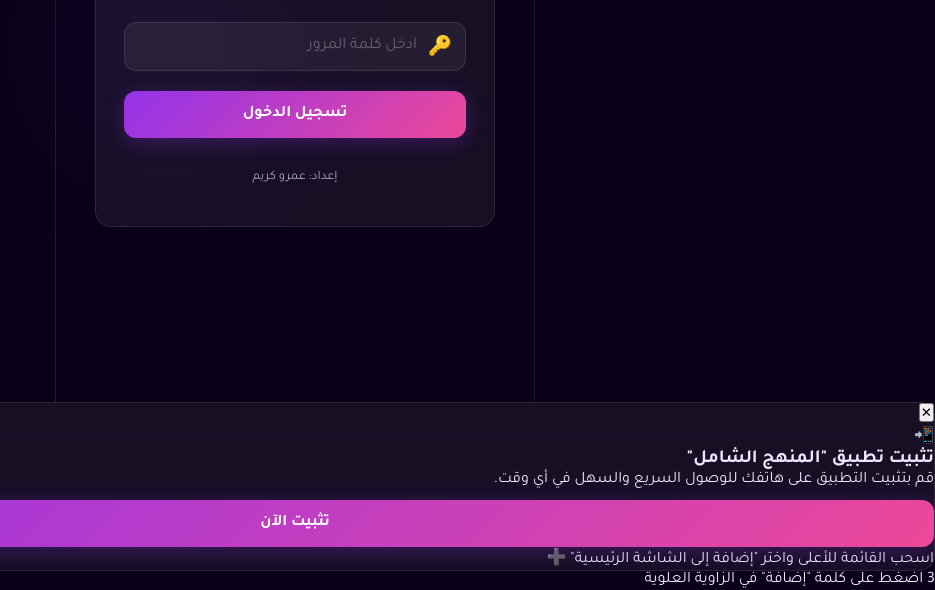
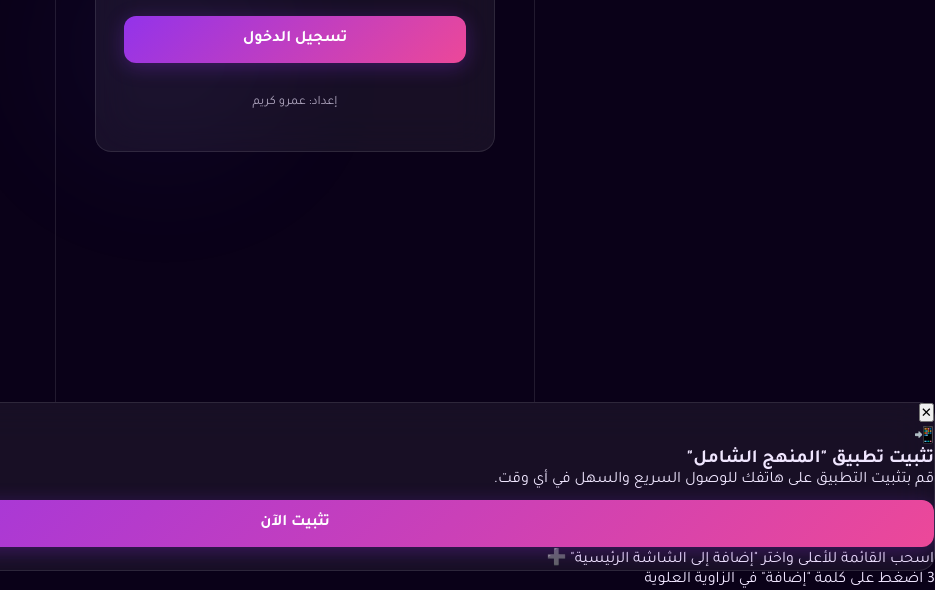
Before and after one commit to Amer411/mnhage, a plain HTML site: page index.html in a window 1280 px wide. Shown: the part 398-988 px from the top of the page, without its empty margins (345-1280 px from the left). Drawn offline with Linux system fonts and the light colour scheme; no server answers.

Commit message:
Add files via upload

```diff
--- a/css/style.css
+++ b/css/style.css
@@ -214,10 +214,10 @@ body {
 /* ===== LOGIN SCREEN ===== */
 .login-container {
     display: flex;
-    align-items: center;
+    align-items: flex-start;
     justify-content: center;
     min-height: 100vh;
-    padding: 24px;
+    padding: 100px 24px 24px;
 }
 
 .login-card {
```
